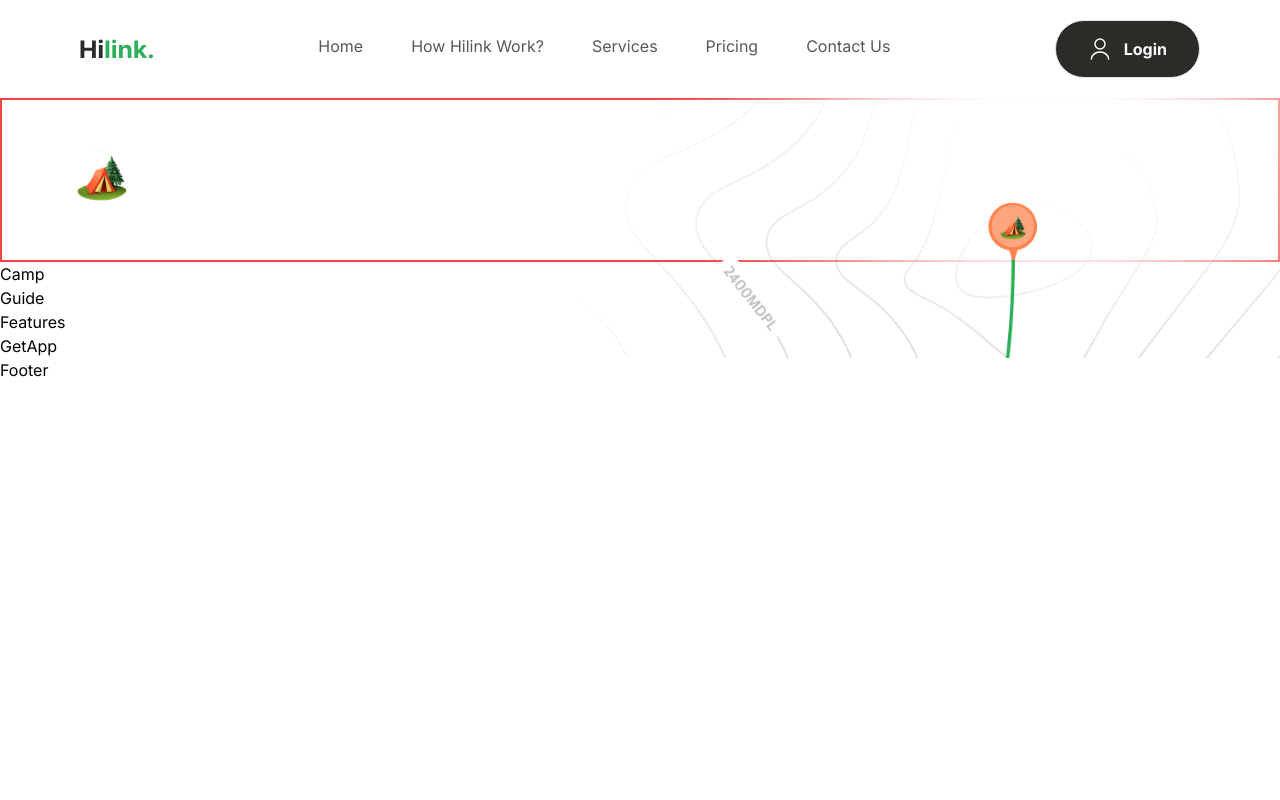
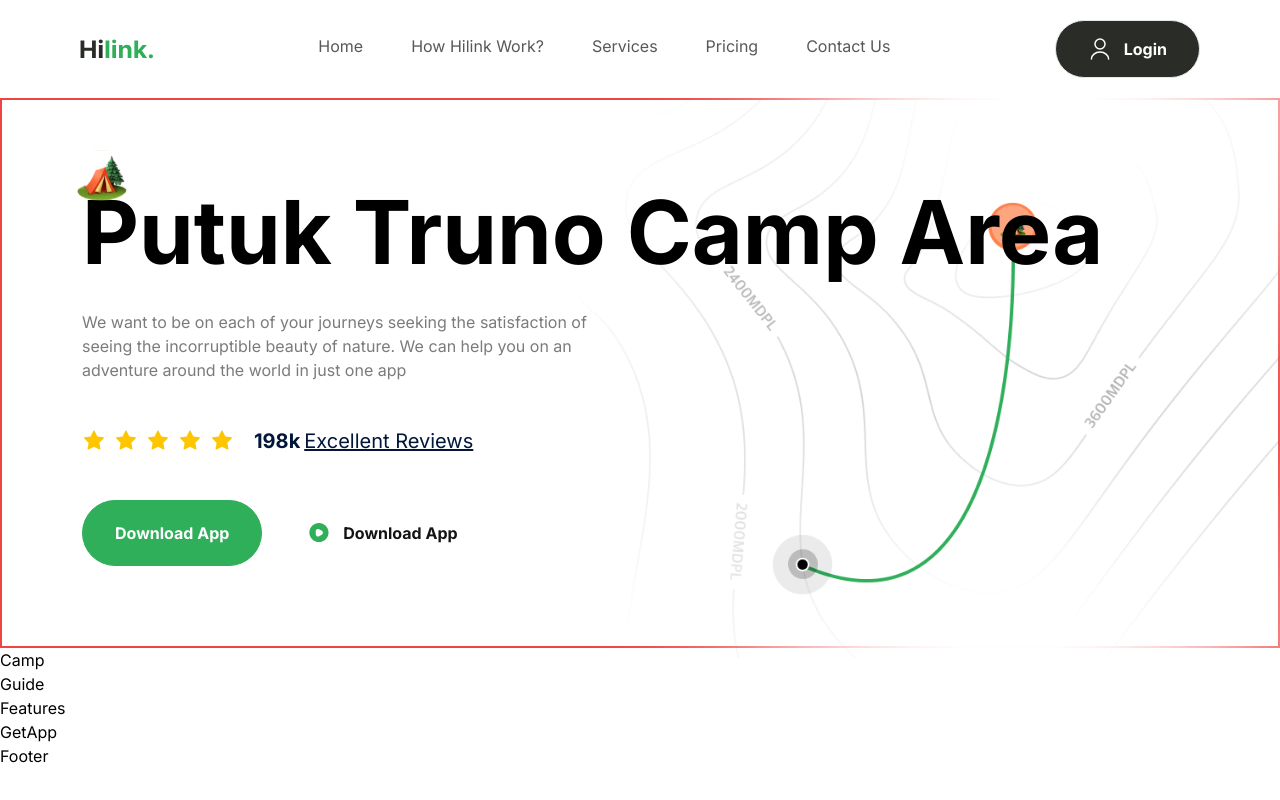
Before and after one commit to Bear29ers/travel-website, a Next.js app: page / in a window 1280 px wide. Built offline with nearby package versions, Linux system fonts and the light colour scheme.

Commit message:
feat: :sparkles: add two buttons

```diff
--- a/components/Button.tsx
+++ b/components/Button.tsx
@@ -6,7 +6,7 @@
   type: 'button' | 'submit';
   title: string;
   icon?: string;
-  variant: 'btn_dark_green';
+  variant: string;
 };
 
 const Button: FC<ButtonProps> = ({ type, title, icon, variant }) => {
--- a/components/Hero.tsx
+++ b/components/Hero.tsx
@@ -1,6 +1,8 @@
 import type { FC } from 'react';
 
 import Image from 'next/image';
+
+import Button from './Button';
 
 const Hero: FC = () => {
   return (
@@ -16,6 +18,29 @@
           height={50}
           className="absolute left-[-5px] top-[-30px] w-10 lg:w-[50px]"
         />
+        <h1 className="bold-52 lg:bold-88">Putuk Truno Camp Area</h1>
+        <p className="regular-16 mt-6 text-gray-30 xl:max-w-[520px]">
+          We want to be on each of your journeys seeking the satisfaction of seeing the incorruptible beauty of nature.
+          We can help you on an adventure around the world in just one app
+        </p>
+        <div className="my-11 flex flex-wrap gap-5">
+          <div className="flex items-center gap-2">
+            {Array(5)
+              .fill(1)
+              .map((_, index) => (
+                // eslint-disable-next-line react/no-array-index-key
+                <Image src="/star.svg" key={index} alt="star" width={24} height={24} />
+              ))}
+          </div>
+          <p className="bold-16 lg:bold-20 text-blue-70">
+            198k
+            <span className="regular-16 lg:regular-20 ml-1 underline">Excellent Reviews</span>
+          </p>
+        </div>
+        <div className="flex w-full flex-col gap-3 sm:flex-row">
+          <Button type="button" title="Download App" variant="btn_green" />
+          <Button type="button" title="Download App" icon="/play.svg" variant="btn_white_text" />
+        </div>
       </div>
     </section>
   );
```
Also changed, not shown: .eslintrc.cjs.
